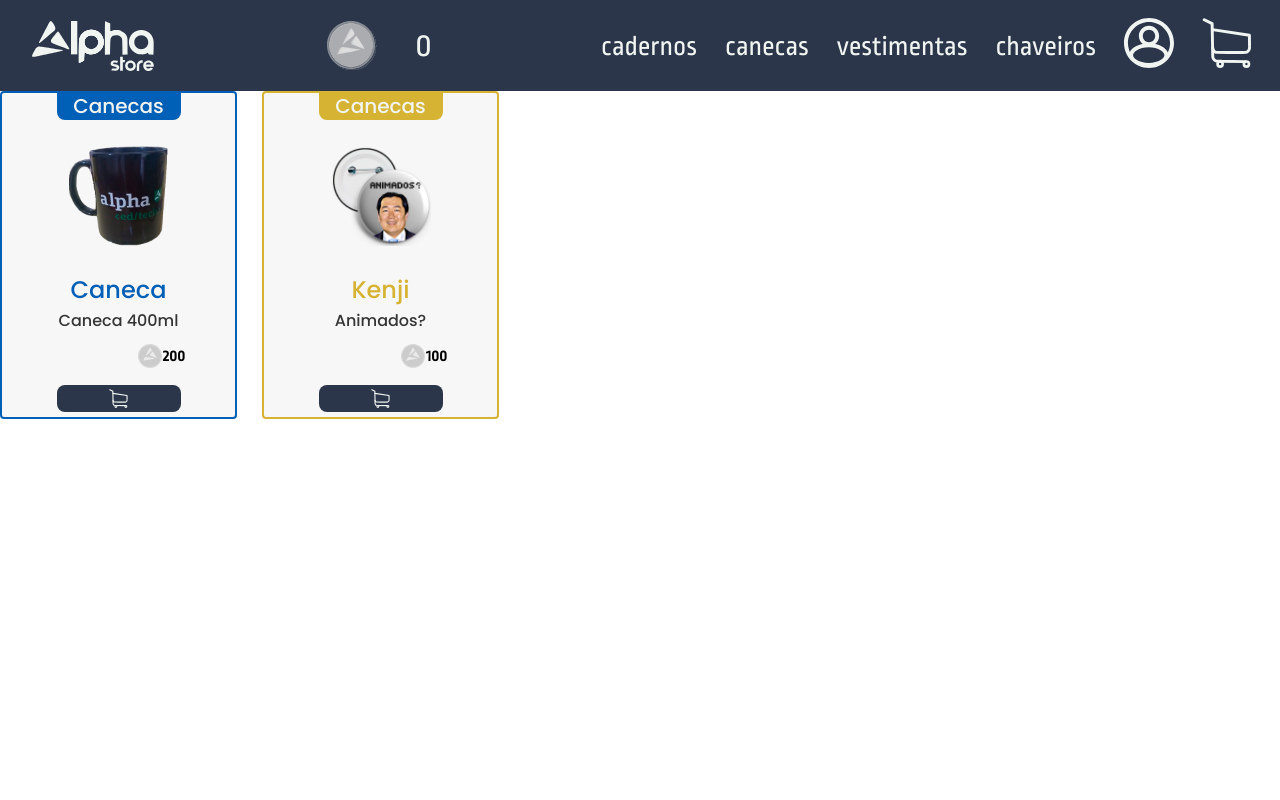
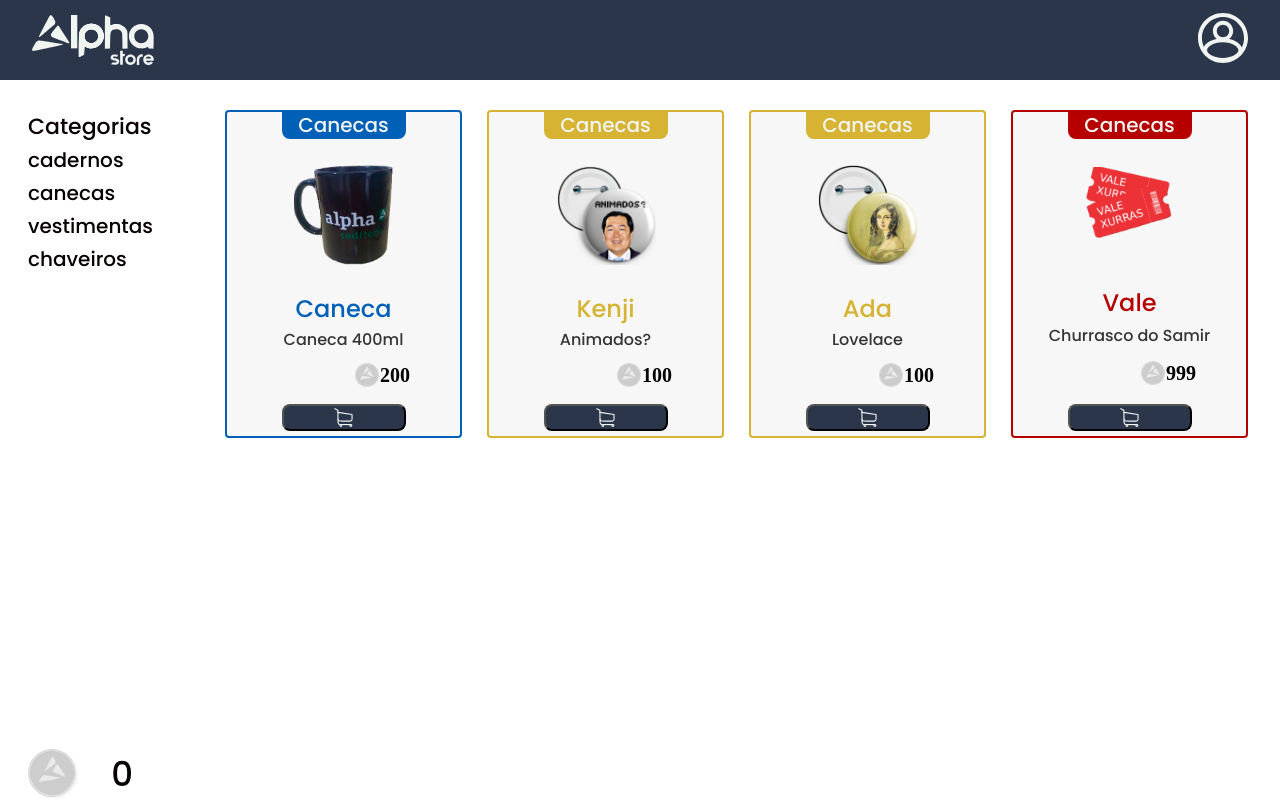
Before and after one commit to AV-Felipe/alpha-store, a plain HTML site: page index.html in a window 1280 px wide. Drawn offline with Linux system fonts and the light colour scheme.

Commit message:
Implement side menu

```diff
--- a/alphastore-style.css
+++ b/alphastore-style.css
@@ -8,12 +8,13 @@ html {
     font-size: 100%;
 }
 
-*{
-    font-family: 'Ropa Sans', sans-serif;
+* {
     margin: 0;
+}
+
+ul {
+    list-style: none;
     padding: 0;
-    border: 0;
-    outline: 0;
 }
 
 a {
@@ -45,7 +46,7 @@ a:hover {
     z-index: 999999999;
     position: sticky;
     width: 100%;
-    height: 91px;
+    height: 10vh;
     top: 0;
     color:#F1F5F2;
     background-color: #2B364A;
@@ -59,11 +60,45 @@ a:hover {
     margin-right: 32px;
 }
 
+#user-account-icon{
+    margin-left: 32px;
+    margin-right: 32px;
+}
+
+/* || NAVIGATION BAR */
+
+#navigation-menu{
+    position: fixed;
+    width: 225px;
+    height: 90vh;
+    font-family: 'Poppins', sans-serif;
+    color: #070000;
+    font-size: 22px;
+    margin-left: 28px;
+    display: flex;
+    flex-direction: column;
+    justify-content: space-between;
+    align-items: flex-start;
+}
+
+#navigation-menu ul {
+    margin-top: 30px;
+}
+
+#navigation-menu a {
+    font-size: 20px;
+    color: inherit;
+}
+#navigation-menu a img {
+    width: 50px;
+}
+
 #alphacoins-status{
     display: flex;
     justify-content: space-between;
-    align-items: center;
+    align-items: flex-start;
     width: 105px;
+    margin: 0;
 }
 #alphacoins-status img{
     height: 50px;
@@ -73,41 +108,20 @@ a:hover {
     font-size: 34px;
 }
 
-#navigation-menu{
-    margin-left: 28px;
-    display: flex;
-    justify-content: space-between;
-    align-items: center;
-}
-#navigation-menu a {
-    font-size: 28px;
-    margin-right: 28px;
-}
-#navigation-menu a img {
-    width: 50px;
-}
-
-@media (max-width: 1000px){
-    .collapsible-menu {
-        display: none;
-    }
-}
 
 /* || MAIN */
 
 #page-body{
     display: flex;
     flex-direction: row;
+    height: 90vh;
+    margin-left: 225px; /* same as side navigation bar width */
 }
-
-/* navigation bar */
-
 
 /* products list */
 
 .products-list{
-    list-style: none;
-    padding: 0;
+    margin-top: 30px;
     display: flex;
     flex-wrap: wrap;
     column-gap: 25px;
@@ -184,6 +198,7 @@ a:hover {
     width: 25px;
 }
 .product-price figcaption{
+    font-size: 20px;
     font-weight: bold;
     color: black;
 }
@@ -197,5 +212,5 @@ a:hover {
 }
 .product-buy-button img{
     width: 19px;
-    vertical-align: text-bottom;
+    vertical-align: text-top;
 }
--- a/index.html
+++ b/index.html
@@ -21,32 +21,45 @@
         <header id="header-element">
             <img src="assets/vectors/Logo-1-3.svg" id="alphastore-logo" alt="alpha store">
 
+            <a href="#">
+                <img src="assets/vectors/user-account-icon.svg" id="user-account-icon" alt="minha conta" />
+            </a>
+
+        </header>
+
+        <nav id="navigation-menu">
+
+            <ul>
+
+                <li>
+                    <p>Categorias</p>
+                </li>
+
+                <li>
+                    <a href="#">cadernos</a>
+                </li>
+                <li>
+                    <a href="#">canecas</a>
+                </li>
+                <li>
+                    <a href="#">vestimentas</a>
+                </li>
+                <li>
+                    <a href="#">chaveiros</a>
+                </li>
+
+            </ul>
+
+
+
             <figure id="alphacoins-status">
                 <img src="assets/vectors/AlphaCoin-icon.svg" alt="minhas alpha coins" />
                 <figcaption id="alphacoins-quantity">0</figcaption>
             </figure>
 
-            <nav id="navigation-menu">
-
-                <a class="collapsible-menu" href="#">cadernos</a>
-                <a class="collapsible-menu" href="#">canecas</a>
-                <a class="collapsible-menu" href="#">vestimentas</a>
-                <a class="collapsible-menu" href="#">chaveiros</a>
-
-                <a class="collapsible-menu" href="#">
-                    <img src="assets/vectors/user-account-icon.svg" alt="minha conta" />
-                </a>
-
-                <a href="#">
-                    <img src="assets/vectors/shopping-cart.svg" alt="meu carrinho" />
-                </a>
-
         </nav>
 
-        </header>
-
         <main id="page-body">
-
 
             <ul class="products-list">
 
@@ -104,6 +117,60 @@
 
                 </li>
 
+                <li class="product-card category-botton">
+
+                    <p class="product-category category-botton">
+                        Canecas
+                    </p>
+
+                    <img class="product-image" src="assets/images/ada-botton.png" alt="broche da senhorita Ada" />
+
+                    <p class="product-title">
+                        Ada
+                    </p>
+
+                    <p class="product-description">
+                        Lovelace
+                    </p>
+
+                    <figure class="product-price">
+                        <img src="assets/vectors/AlphaCoin-icon.svg">
+                        <figcaption>
+                            100
+                        </figcaption>
+                    </figure>
+
+                    <button class="product-buy-button" type="button"><img src="assets/vectors/shopping-cart.svg" /></button>
+
+                </li>
+
+                <li class="product-card category-other">
+
+                    <p class="product-category category-other">
+                        Canecas
+                    </p>
+
+                    <img class="product-image" src="assets/images/barbecue-ticket.png" alt="entradas para o churrasco" />
+
+                    <p class="product-title">
+                        Vale
+                    </p>
+
+                    <p class="product-description">
+                        Churrasco do Samir
+                    </p>
+
+                    <figure class="product-price">
+                        <img src="assets/vectors/AlphaCoin-icon.svg">
+                        <figcaption>
+                            999
+                        </figcaption>
+                    </figure>
+
+                    <button class="product-buy-button" type="button"><img src="assets/vectors/shopping-cart.svg" /></button>
+
+                </li>
+
             </ul>
         </main>
     </body>
```
Lines whose indentation alone changed are shown as unchanged.
